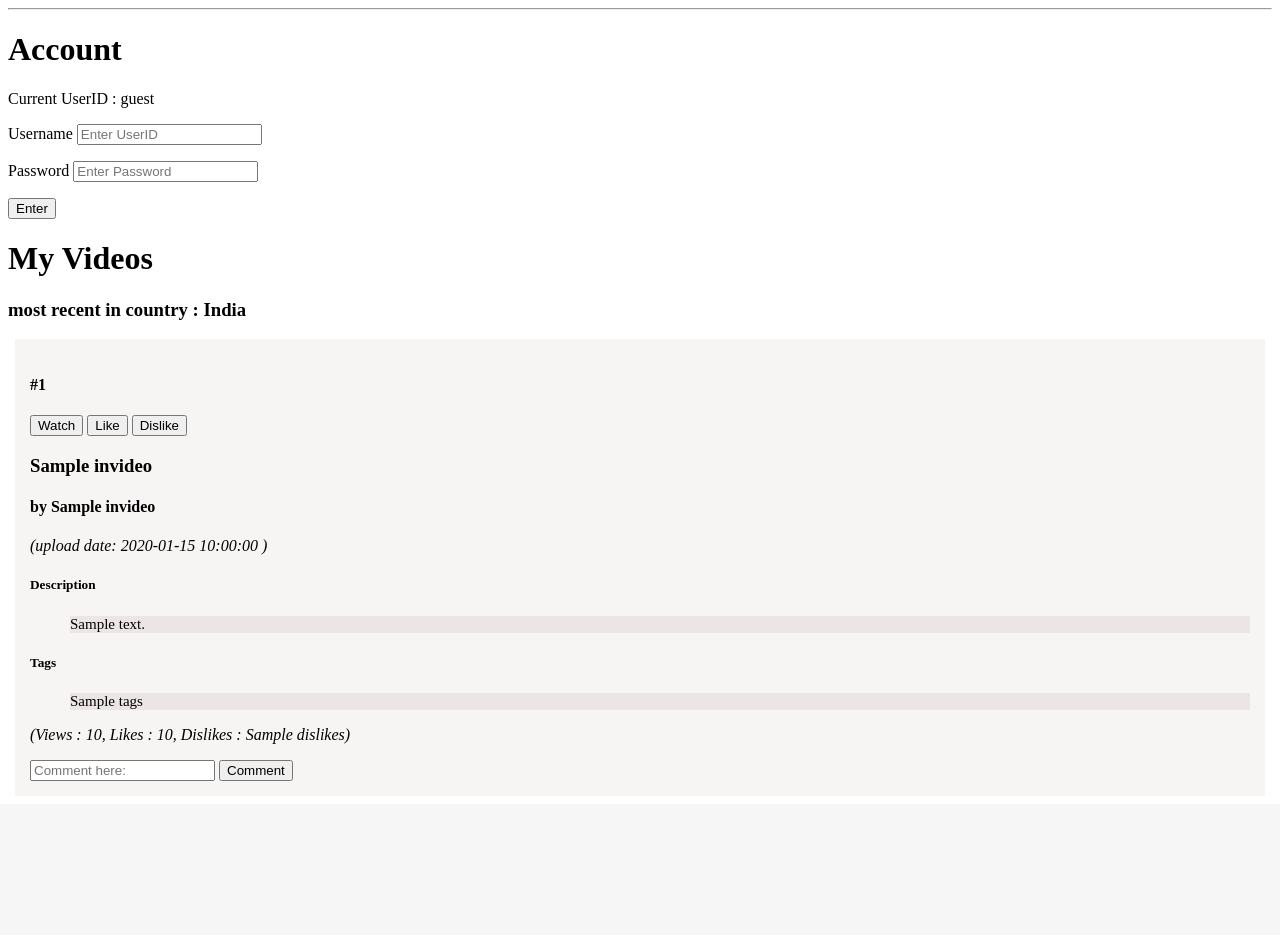
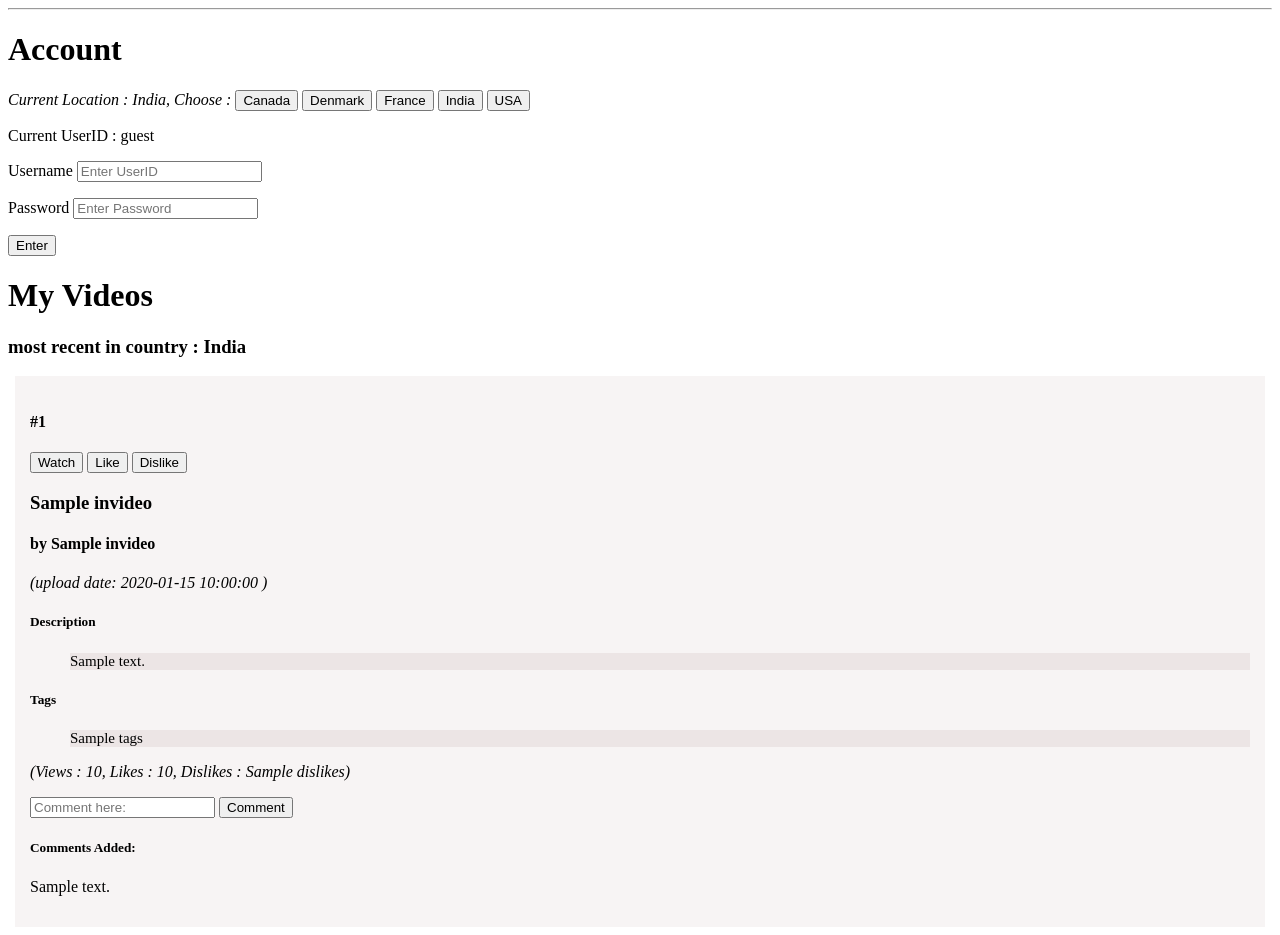
Before and after one commit to SidharthAgarwal18/XploreTube, a Flask app: page /login in a window 1280 px wide. Shown: the part 55-990 px from the top of the page. Before the commit the page ends 836 px from the top, so only its background shows below. Run offline with Flask 2, Linux system fonts and the light colour scheme; a database or web service that is not in the repository returns one stand-in record (values such as "Sample title"); some libraries are stand-ins or nearby versions.

Commit message:
finished

```diff
--- a/FRONT_END/app.py
+++ b/FRONT_END/app.py
@@ -40,9 +40,7 @@ def createTableforOnce():
     cur.close()
     conn.close()
 
-
-def returnOrderCountry(in_country,in_order):
-    global order
+def chooseCountry(in_country):
     global country
 
     if in_country=="Canada":
@@ -55,6 +53,15 @@ def returnOrderCountry(in_country,in_order):
         country = "in"
     elif in_country=="USA":
         country = "us"
+
+    return country
+
+
+def returnOrderCountry(in_country,in_order):
+    global order
+    global country
+
+    country = chooseCountry(in_country)
 
     if order[-1]!=',':
         order += ','
@@ -192,7 +199,8 @@ def query():
     results = cur.fetchall()
 
     if len(results)==0:
-        cur.execute(f"INSERT INTO history VALUES('{curr_user}','{temp_videoId}','{channel_title}',0,FALSE,FALSE) ON CONFLICT DO NOTHING")
+        empty_array = "{''}"
+        cur.execute(f"INSERT INTO history VALUES('{curr_user}','{temp_videoId}','{channel_title}',0,FALSE,FALSE,ARRAY[]::text[]) ON CONFLICT DO NOTHING")
         results = [(False,False)]
 
     #app.logger.info("\n")
@@ -228,6 +236,9 @@ def query():
     elif action=='Comment' and comment!=None:
         cur.execute("UPDATE history SET comments = '"+comment+"'::text || comments WHERE curr_user LIKE \'%"+curr_user+"%\' AND video_id LIKE '"+temp_videoId+"';")
         cur.execute('UPDATE '+country+suffix+' SET comment_count = comment_count + 1 WHERE video_id LIKE '+videoId+';')
+
+        new_comment = "@" + curr_user + ": "+comment
+        cur.execute('UPDATE '+country+suffix+' SET comments = \''+new_comment+'\'::text || comments WHERE video_id LIKE '+videoId+';')
         #app.logger.info(action)
 
     #app.logger.info("\nComment: "+comment)
@@ -273,10 +284,13 @@ def login():
             account_message = "Account successfully switched to : " + in_user
             curr_user = in_user
 
+    in_country = request.args.get("country")
+    country = chooseCountry(in_country)
+
     conn = get_db_connection()
     cur = conn.cursor()
 
-    cur.execute('SELECT '+ gen_attr + ' FROM ' + country+suffix+' WHERE channel_title LIKE \''+curr_user+'\' ORDER BY publish_time DESC;')
+    cur.execute('SELECT '+ gen_attr + ', comments FROM ' + country+suffix+' WHERE channel_title LIKE \''+curr_user+'\' ORDER BY publish_time DESC;')
     videos = cur.fetchall()
     cur.close()
     conn.close()
@@ -331,7 +345,7 @@ def history():
     conn = get_db_connection()
     cur = conn.cursor()
 
-    cur.execute(f"SELECT history.video_id,title,{country+suffix}.channel_title,{small_attr},watched,liked,disliked,comments FROM history,{country+suffix} WHERE (history.video_id LIKE {country+suffix}.video_id AND history.curr_user LIKE '{curr_user}') ORDER BY watched,publish_time DESC;")
+    cur.execute(f"SELECT history.video_id,title,{country+suffix}.channel_title,{small_attr},watched,liked,disliked,history.comments FROM history,{country+suffix} WHERE (history.video_id LIKE {country+suffix}.video_id AND history.curr_user LIKE '{curr_user}') ORDER BY watched,publish_time DESC;")
     videos = cur.fetchall()
 
     #app.logger.info(videos)
--- a/FRONT_END/templates/login.html
+++ b/FRONT_END/templates/login.html
@@ -2,6 +2,15 @@
 
 {% block content %}
     <h1>{% block title %} Account {% endblock %}</h1>
+    <form action = {{url_for('login')}}>
+        <i><p> Current Location : {{country}}, Choose :
+        <input type="submit" name="country" value="Canada">
+        <input type="submit" name="country" value="Denmark">
+        <input type="submit" name="country" value="France">
+        <input type="submit" name="country" value="India">
+        <input type="submit" name="country" value="USA">
+        </p></i>
+    </form>
     <form method="post">
         <p> Current UserID : {{username}}</p>
         <p>
@@ -42,6 +51,11 @@
             <i><p>(Views : {{video[5]}}, Likes : {{video[6]}}, Dislikes : {{video[7]}})</p></i>
             <input type="text" name="comment" placeholder="Comment here: "> <input type="submit" name="selected_event" value="Comment">
             </form>
+            <h5> Comments Added: </h5>
+            {% for comment in video[9]%}
+                 {{comment}} <br>
+            {% endfor %}
+            </p>
         </div>
     {% endfor %}
 {% endblock %}
```
Also changed, not shown: data_dump.sql (+10 -5 lines), README.md.
